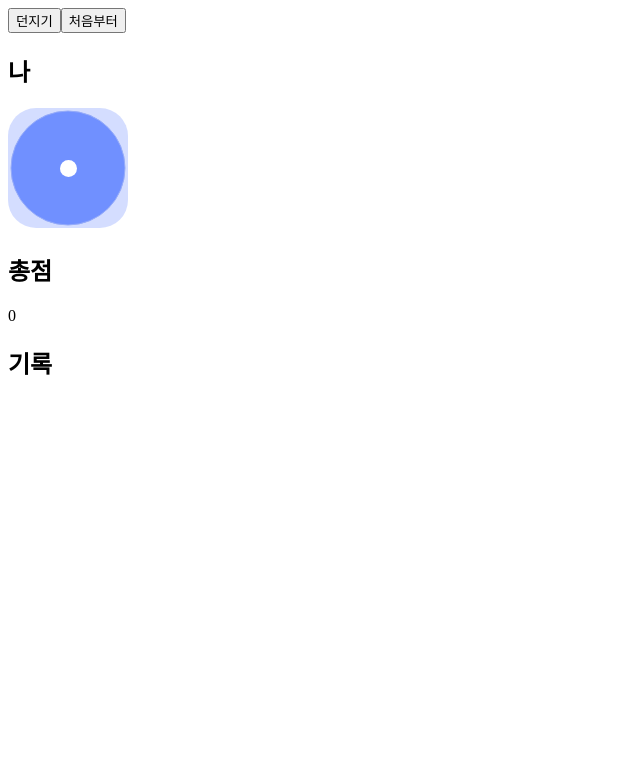
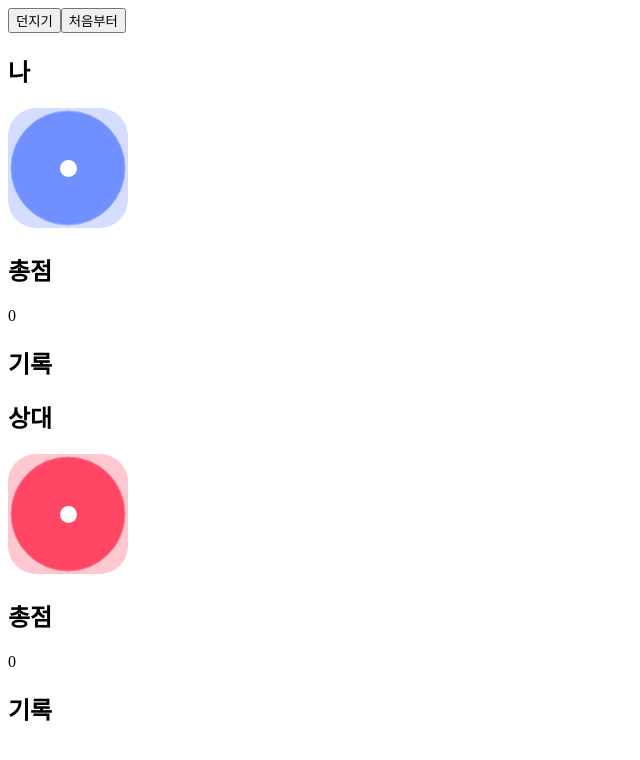
Before and after one commit to samon3869/codeit_react, a React (Vite) app: page / in a window 1280 px wide. Shown: the top 760 px of the page, without its empty margins (0-640 px from the left). Built offline with nearby package versions, Linux system fonts and the light colour scheme.

Commit message:
create-other_user_component

```diff
--- a/src/App.jsx
+++ b/src/App.jsx
@@ -1,6 +1,7 @@
 import { useState } from 'react';
 import Dice from './Dice'
 import Button from './Button';
+import ScoreBoard from './ScoreBoard';
 
 function random(n) {
     return Math.floor(Math.random() * n + 1);
@@ -11,17 +12,29 @@ function App() {
     const [sum, setSum] = useState(0);
     const [gameHistory, setGameHistory] = useState([]);
 
+    const [otherNum, setOtherNum] = useState(1);
+    const [otherSum, setOtherSum] = useState(0);
+    const [otherGameHistory, setOtherGameHistory] = useState([]);
+
     const handleRollClick = () => {
         const nextNum = random(6);
         setNum(nextNum);
         setSum(sum + nextNum);
         setGameHistory([...gameHistory, nextNum]);
+
+        const nextOtherNum = random(6);
+        setOtherNum(nextOtherNum);
+        setOtherSum(otherSum + nextOtherNum);
+        setOtherGameHistory([...otherGameHistory, nextOtherNum]);
     };
 
     const handleResetClick = () => {
         setNum(1);
         setSum(0);
         setGameHistory([]);
+        setOtherNum(1);
+        setOtherSum(0);
+        setOtherGameHistory([]);
     };
 
     return (
@@ -31,12 +44,8 @@ function App() {
                 <Button onClick={handleResetClick}>처음부터</Button>
             </div>
             <div>
-                <h2>나</h2>
-                <Dice color='blue' num = {num}/>
-                <h2>총점</h2>
-                <p>{sum}</p>
-                <h2>기록</h2>
-                <p>{gameHistory.join(", ")}</p>
+                <ScoreBoard name="나" color="blue" num={num} sum={sum} gameHistory={gameHistory} />
+                <ScoreBoard name="상대" color="red" num={otherNum} sum={otherSum} gameHistory={otherGameHistory} />
             </div>
         </div>
     );
--- /dev/null
+++ b/src/ScoreBoard.jsx
@@ -0,0 +1,16 @@
+import Dice from './Dice';
+
+function ScoreBoard({ name, color, num, sum, gameHistory }) {
+    return (
+        <div>
+            <h2>{name}</h2>
+            <Dice color={color} num={num} />
+            <h2>총점</h2>
+            <p>{sum}</p>
+            <h2>기록</h2>
+            <p>{gameHistory.join(', ')}</p>
+        </div>
+    );
+}
+
+export default ScoreBoard;
```
